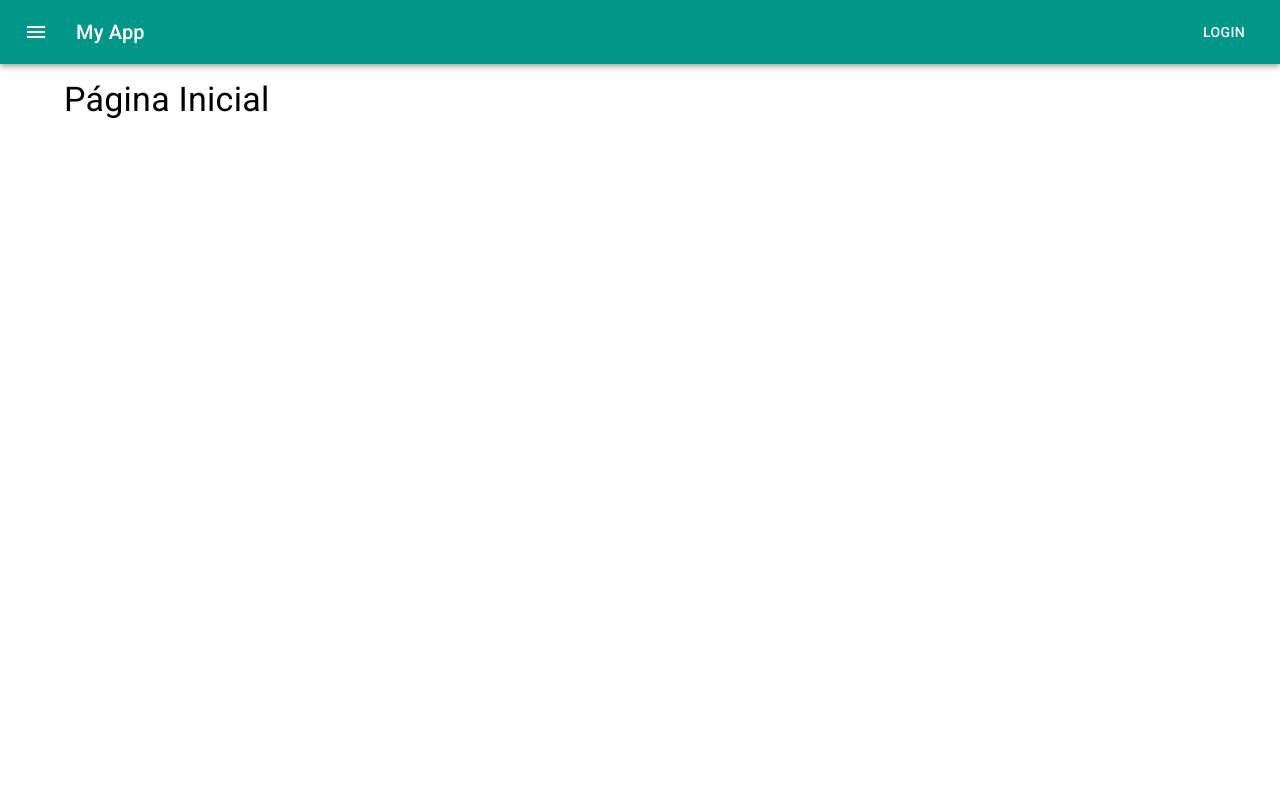
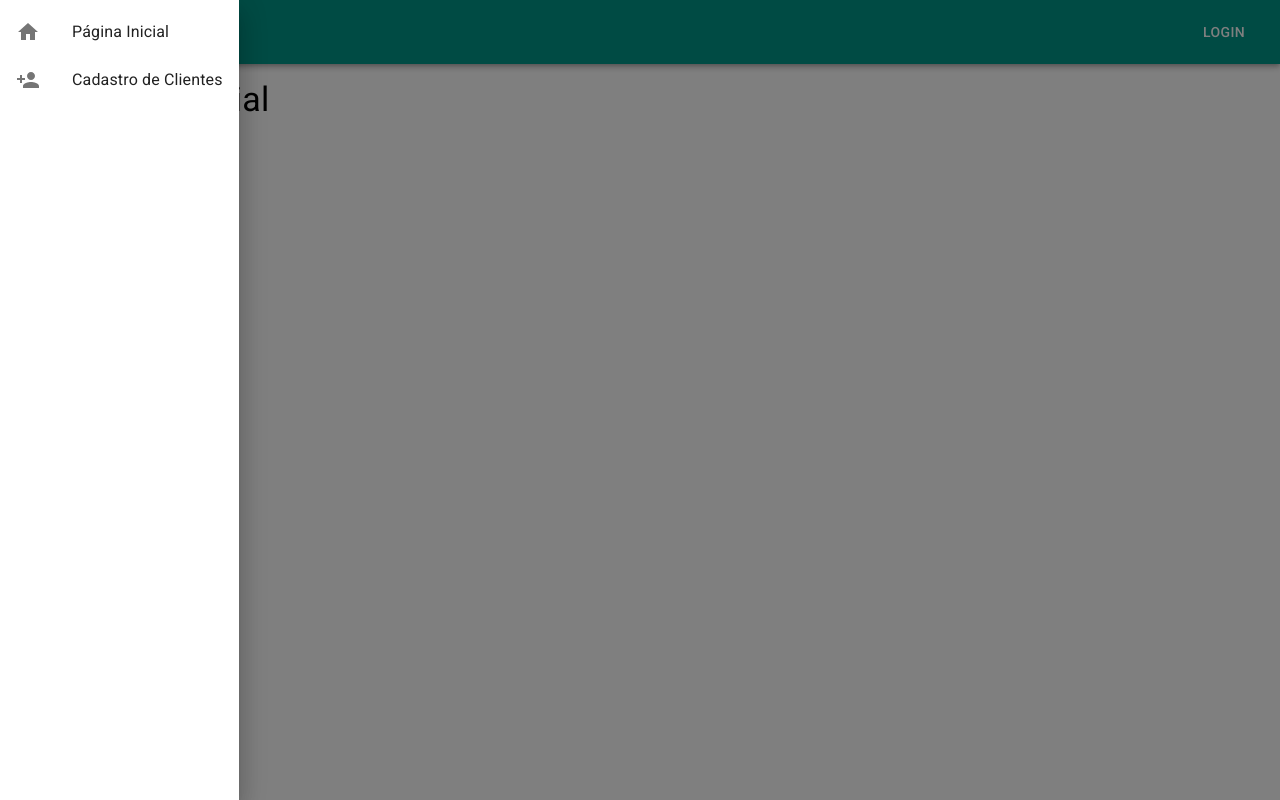
Before and after one commit to MatheusAmon12/my-app, a React (Create React App) app: page / in a window 1280 px wide. Both pictures are taken after a click on the button "menu". Built offline with nearby package versions, Linux system fonts and the light colour scheme.

Commit message:
Adicionando menu drawer

```diff
--- a/src/index.js
+++ b/src/index.js
@@ -31,6 +31,7 @@ const router = createBrowserRouter([
     children: [
       {
         path: "/",
+        //Fazendo uso do template dedicado às páginas
         element: <TemplatePage title="Página Inicial" Component={Home} />
       },
       {
--- a/src/partials/Header/Header.js
+++ b/src/partials/Header/Header.js
@@ -1,3 +1,5 @@
+import { useState } from 'react'
+import { useNavigate } from 'react-router-dom'
 import {
     AppBar,
     Box,
@@ -5,15 +7,33 @@ import {
     Typography,
     Button,
     IconButton,
+    Drawer,
+    ListItemButton,
+    ListItemIcon,
+    ListItemText,
+    List,
 } from '@mui/material'
-
+import { Home, PersonAdd } from '@mui/icons-material'
 import MenuIcon from '@mui/icons-material/Menu'
 import useStyles from './Header.style' //importações de css por último
 
+
 const Header = () => {
+  const [menuOpen, setMenuOpen] = useState(false)
   const { classes } = useStyles()
+  const redirect = useNavigate()
+
+  const handleToggleMenu = () => {
+    setMenuOpen(!menuOpen)
+  }
+
+  const handleClick = (url) => {
+    redirect(url)
+    handleToggleMenu()
+  }
 
     return(
+      <>
         <Box sx={{ flexGrow: 1 }}>
           <AppBar position="static">
             <Toolbar className={classes.background}>
@@ -23,6 +43,7 @@ const Header = () => {
                 color="inherit"
                 aria-label="menu"
                 sx={{ mr: 2 }}
+                onClick={() => handleToggleMenu()}
               >
                 <MenuIcon />
               </IconButton>
@@ -33,6 +54,28 @@ const Header = () => {
             </Toolbar>
           </AppBar>
         </Box>
+        <Drawer open={menuOpen} onClose={() => handleToggleMenu()}>
+          <List>
+            <ListItemButton onClick={() => handleClick('/')}>
+              <ListItemIcon>
+                <Home />
+              </ListItemIcon>
+              <ListItemText>
+                Página Inicial
+              </ListItemText>
+            </ListItemButton>
+
+            <ListItemButton onClick={() => handleClick('/customers')}>
+              <ListItemIcon>
+                <PersonAdd />
+              </ListItemIcon>
+              <ListItemText>
+                Cadastro de Clientes
+              </ListItemText>
+            </ListItemButton>
+          </List>
+        </Drawer>
+      </>
     )
 }
 
```
Lines whose indentation alone changed are shown as unchanged.
